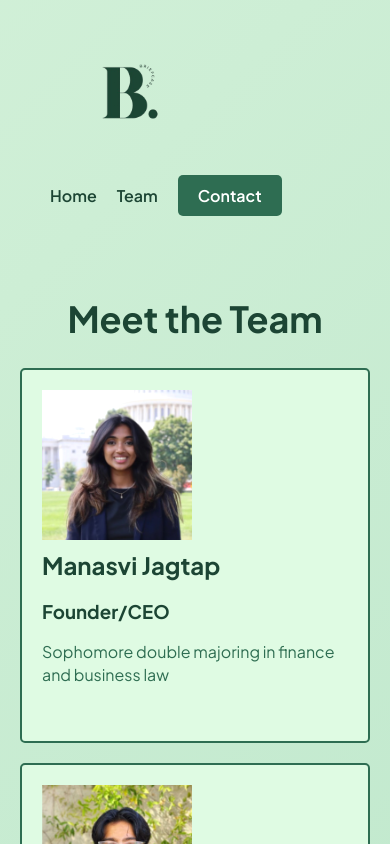
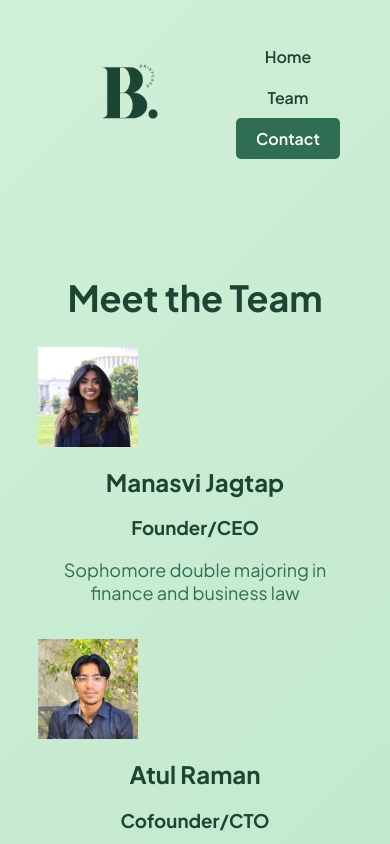
Before and after one commit to atul-raman/briefcase-site, a React (Create React App) app: page /team in a window 390 px wide. Shown: the top 844 px of the page. Built offline with nearby package versions, Linux system fonts and the light colour scheme.

Commit message:
Updated to make mobile responsive

```diff
--- a/src/components/Home.css
+++ b/src/components/Home.css
@@ -1,5 +1,3 @@
-/* src/components/Home.css */
-
 .hero {
   display: flex;
   flex-direction: column;
--- a/src/components/Home.js
+++ b/src/components/Home.js
@@ -1,5 +1,6 @@
 import React, { useState } from 'react';
 import './Home.css';
+import { Typewriter } from 'react-simple-typewriter';
 
 const Home = () => {
   const [showSuccess, setShowSuccess] = useState(false);
@@ -19,10 +20,25 @@ const Home = () => {
         <div className="hero-content">
           <h1>Connecting Lawyers and Clients Seamlessly.</h1>
           <p>
-            Find trusted legal professionals or new clients in one easy-to-use platform designed to streamline your experience.
+            <Typewriter
+              words={[
+                'Find trusted legal professionals or new clients in one easy-to-use platform designed to streamline your experience.'
+              ]}
+              loop={1}
+              cursor
+              cursorStyle="|"
+              typeSpeed={50}
+              deleteSpeed={50}
+              delaySpeed={1000}
+            />
           </p>
           <form className="email-form" onSubmit={handleSubmit}>
-            <input type="email" name="email" placeholder="Enter your email to stay updated" required />
+            <input
+              type="email"
+              name="email"
+              placeholder="Enter your email to stay updated"
+              required
+            />
             <button type="submit">Notify Me</button>
           </form>
           {showSuccess && (
--- a/src/components/Navbar.css
+++ b/src/components/Navbar.css
@@ -1,3 +1,21 @@
+header {
+  position: sticky;
+  top: 0;
+  background-color: transparent;
+  transition: background-color 0.3s ease-in-out;
+  z-index: 1000;
+  display: flex;
+  justify-content: space-between;
+  align-items: center;
+  padding: 10px 50px;
+  flex-wrap: wrap;
+}
+
+.logo img {
+  max-width: 175px;
+  height: auto;
+  vertical-align: middle;
+}
 
 nav ul {
   list-style: none;
@@ -34,3 +52,16 @@ nav ul {
   background-color: #40916c;
   transform: translateY(-3px);
 }
+
+@media (max-width: 768px) {
+  header {
+    padding: 10px 20px;
+  }
+  .logo img {
+    max-width: 120px;
+  }
+  nav ul {
+    flex-direction: column;
+    gap: 10px;
+  }
+}
--- a/src/components/Team.css
+++ b/src/components/Team.css
@@ -1,76 +1,12 @@
-
-.hero {
-    display: flex;
-    flex-direction: column;
-    align-items: center;
-    text-align: center;
-    padding: 50px 20px;
-    gap: 30px;
-  }
-
-  .hero-content {
-    max-width: 600px;
-    animation: fadeIn 1s ease-out forwards;
-    opacity: 0;
-    transform: translateY(20px);
-  }
-
-  @keyframes fadeIn {
-    to {
-      opacity: 1;
-      transform: translateY(0);
-    }
-  }
-
-  .hero-content h1 {
-    font-size: 48px;
-    line-height: 1.3;
-    margin-bottom: 25px;
-    font-weight: 700;
-    color: #1b4332;
-  }
-
-  .team-members {
-    display: flex;
-    flex-direction: column;
-    gap: 20px;
-    margin-top: 20px;
-  }
-
-  .team-member {
-    border: 2px solid #2d6a4f;
-    border-radius: 5px;
-    padding: 20px;
-    background-color: #d8f3dc;
-    color: #1b4332;
-    text-align: left;
-  }
-
 .team-photo {
   display: block;
   max-width: 150px;
   margin-bottom: 10px;
-
 }
 
-  .team-member h2 {
-    margin-top: 0;
-    font-size: 24px;
-    font-weight: 700;
-  }
-
-  .team-member p {
-    font-size: 16px;
-    line-height: 1.4;
-  }
-
-  /* Responsive styles */
+/* Responsive style for team photos */
 @media (max-width: 768px) {
-    .hero-content h1 {
-      font-size: 36px;
-    }
-
-    .team-members {
-      width: 100%;
+  .team-photo {
+    max-width: 100px;
   }
 }
```
Lines whose indentation alone changed are shown as unchanged.
